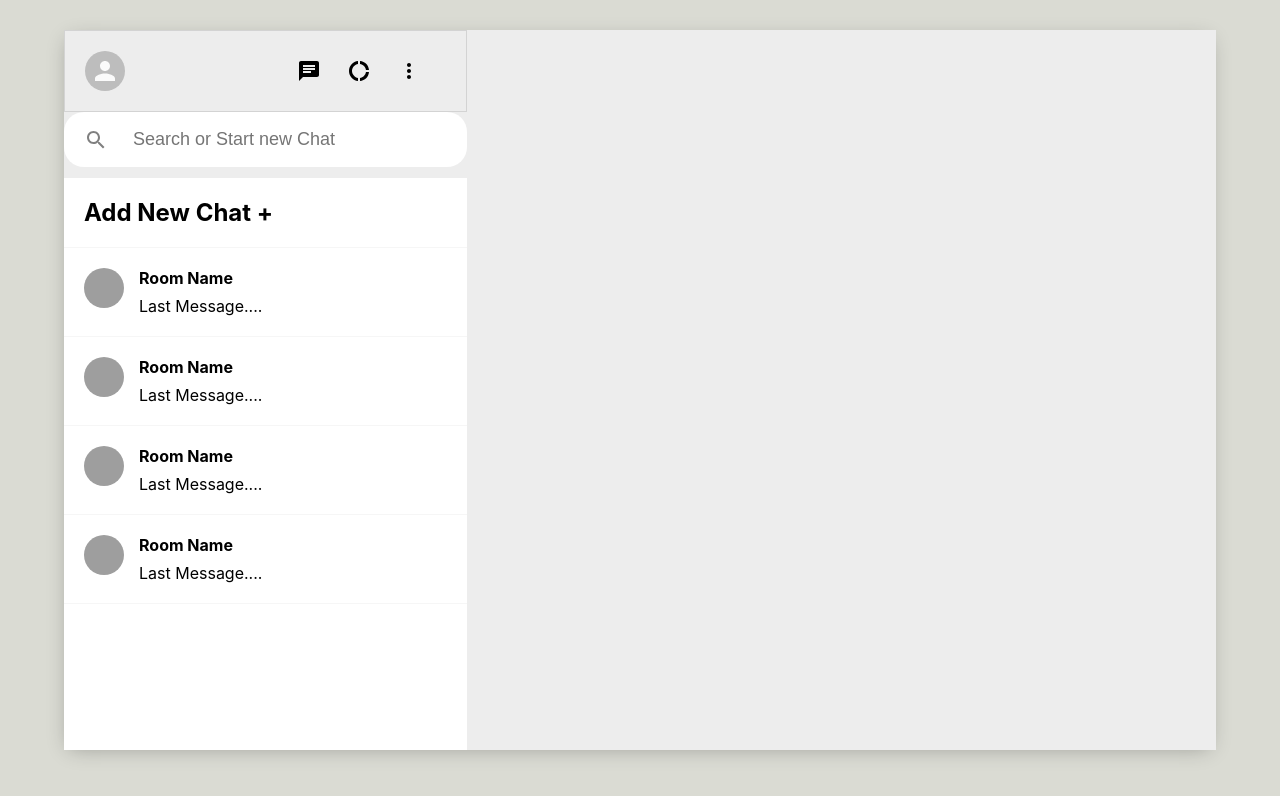
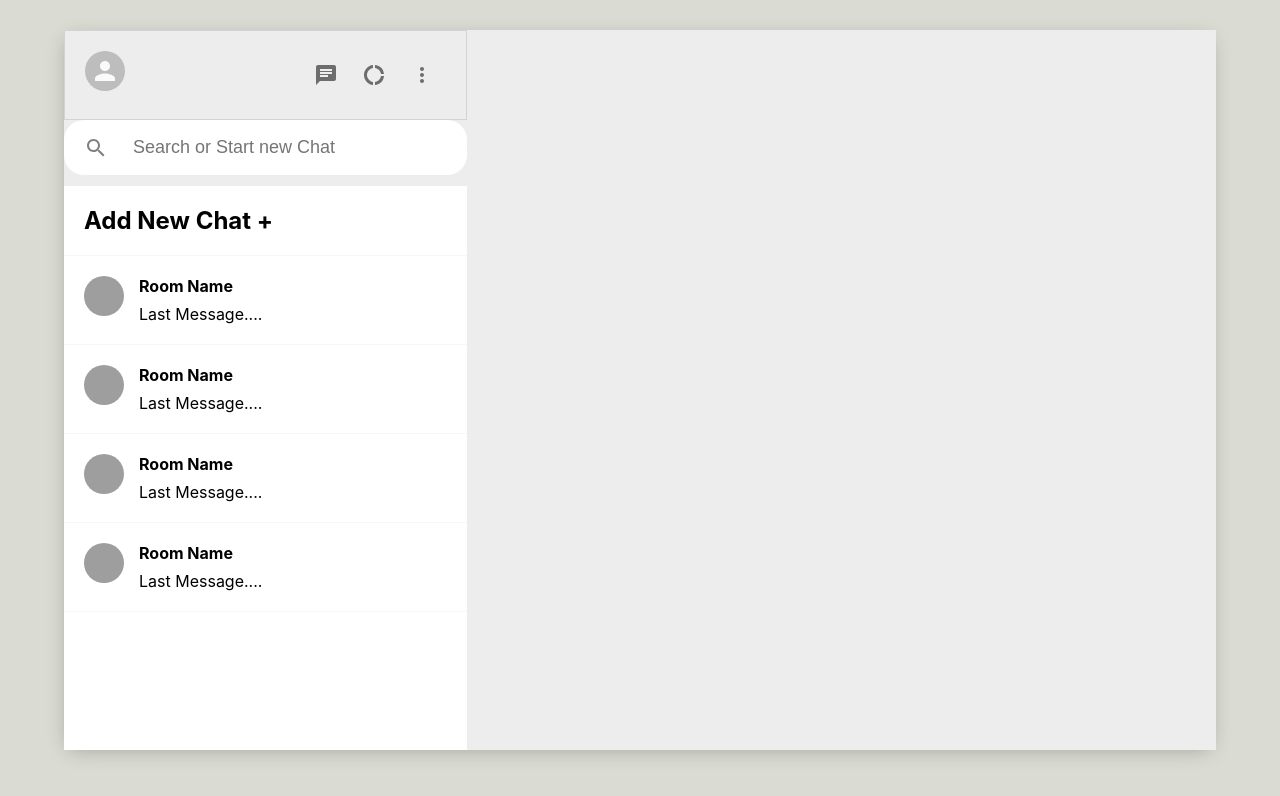
Before and after one commit to Moonwalkerr/ChatMee, a React (Create React App) app: page / in a window 1280 px wide. Shown: the top 796 px of the page. Built offline with nearby package versions, Linux system fonts and the light colour scheme; grey boxes are pictures that could not be loaded.

Commit message:
IconButton added

```diff
--- a/src/comps/sidebar.js
+++ b/src/comps/sidebar.js
@@ -1,5 +1,5 @@
 import "./sidebar.css"
-import {Avatar} from "@material-ui/core"
+import {IconButton,Avatar} from "@material-ui/core"
 import ChatIcon from '@material-ui/icons/Chat';
 import DonutLargeIcon from '@material-ui/icons/DonutLarge';
 import MoreVertIcon from '@material-ui/icons/MoreVert';
@@ -11,9 +11,15 @@
         <div className="sidebar__header">
         <Avatar/>
         <div className="sidebar__headerRight">
+        <IconButton>
         <ChatIcon/>
+        </IconButton>
+        <IconButton>
         <DonutLargeIcon/>
+        </IconButton>
+        <IconButton>
         <MoreVertIcon/>
+        </IconButton>
         </div>
         </div>
         <div className="sidebar__search">
```
